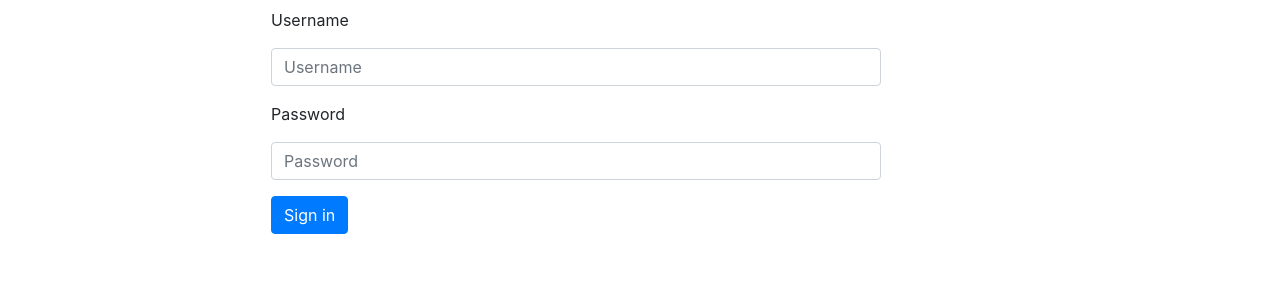
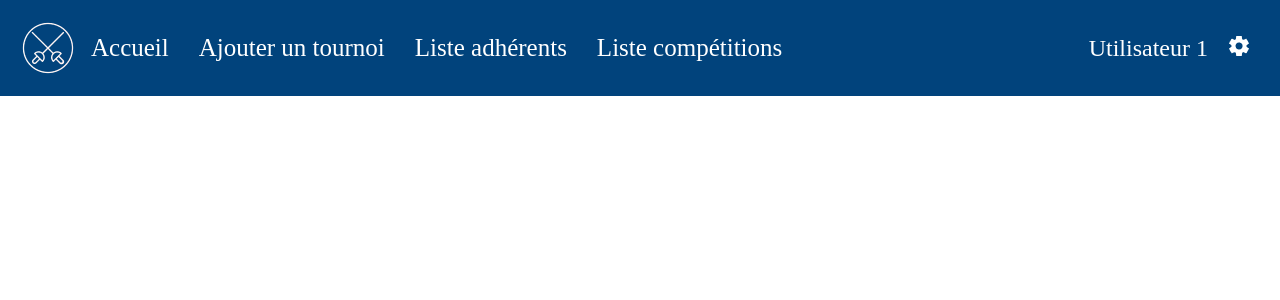
Before and after one commit to araviart/COMP_ESCRIME, a Flask app: page /login/ in a window 1280 px wide. Shown: the top 300 px of the page. Run offline with Flask 3, Linux system fonts and the light colour scheme; some libraries are stand-ins or nearby versions.

Commit message:
Création d'une navbar dans le fichier base.html

```diff
--- /dev/null
+++ b/appli/static/base.css
@@ -0,0 +1,77 @@
+* {
+    padding: 0;
+    margin: 0;
+}
+
+header {
+    background-color: var(--couleur-header);
+    padding: 20px;
+}
+
+nav {
+    display: flex;
+    justify-content: space-between;
+    align-items: center;
+}
+
+#left {
+    display: flex;
+    align-items: center;
+}
+
+#left img {
+    max-height: 100%;
+}
+
+#left ul {
+    display: flex;
+    align-items: center;
+}
+
+#right ul {
+    display: flex;
+    align-items: center;
+}
+
+a {
+    color: white;
+    text-decoration: none;
+    border-radius: 10px;
+    padding: 5px;
+    font-size: 25px;
+    position: relative;
+}
+
+a::after {
+    content: "";
+    display: block;
+    height: 2px;
+    width: 0;
+    background-color: white;
+    transition: width 0.3s ease;
+    position: absolute;
+    bottom: 0;
+    left: 50%;
+    transform: translateX(-50%);
+}
+
+a:hover::after {
+    width: 100%;
+}
+
+li {
+    list-style-type: none;
+    margin-left: 10px;
+    margin-right: 10px;
+}
+
+p {
+    color: white;
+    font-size: 20px;
+}
+
+@media screen and (min-width: 768px) {
+    p {
+        font-size: 24px;
+    }
+}
--- a/appli/templates/base.html
+++ b/appli/templates/base.html
@@ -1,16 +1,30 @@
-<!doctype html>
-<html>
-    <head>
-        <meta charset="utf-8"/>
-        <link rel="stylesheet" href="{{ url_for('static', filename='home.css')}}">
-        <link rel="stylesheet" href="https://maxcdn.bootstrapcdn.com/bootstrap/4.5.2/css/bootstrap.min.css">
-        <title>{{ title }}</title>
-    </head>
-    <body>
-        <header>
-            <h1>{{ title }}</h1>
-        </header>
-        {% block main %}
-        {% endblock %}
-    </body>
+<!DOCTYPE html>
+<html lang="fr">
+<head>
+    <meta charset="utf-8">
+    <link rel="stylesheet" href="static/base.css">
+    <link rel="stylesheet" href="static/variables.css">
+    <header>
+        <nav>
+            <div id="left">
+                <img src="static/img/logo.png" alt="logo">
+                <ul>
+                    <li><a href="">Accueil</a></li>
+                    <li><a href="">Ajouter un tournoi</a></li>
+                    <li><a href="">Liste adhérents</a></li>
+                    <li><a href="">Liste compétitions</a></li>
+                </ul>
+            </div>
+            <div id="right">
+                <ul>
+                    <li><p>Utilisateur 1</p></li>
+                    <li><img src="static/img/Vector.png" alt="Engrenage"></li>
+                </ul>
+            </div>
+        </nav>
+    </header>
+</head>
+<body>
+
+</body>
 </html>
```
Also changed, not shown: appli/static/img/Vector.png (added), appli/static/img/logo.png (added).
